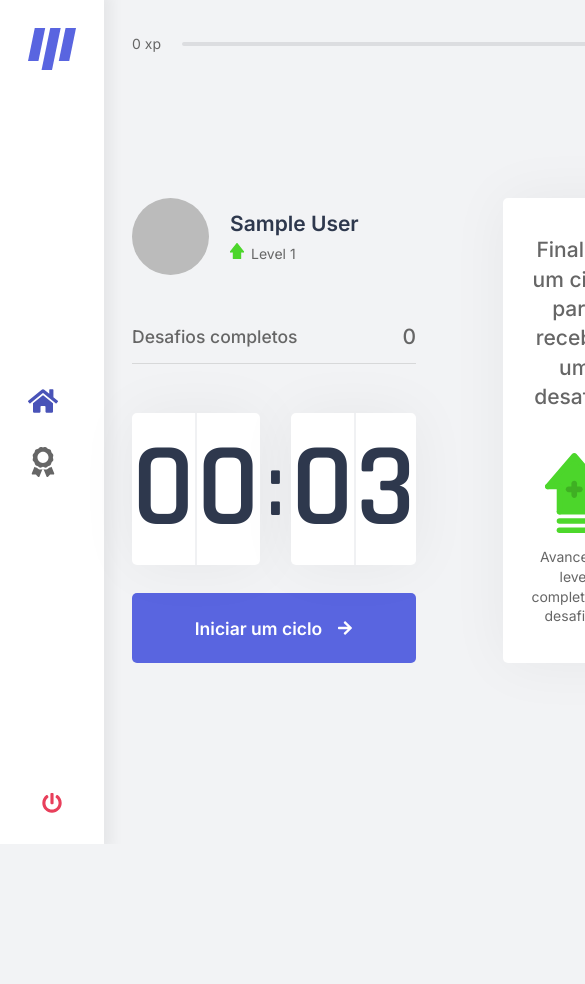
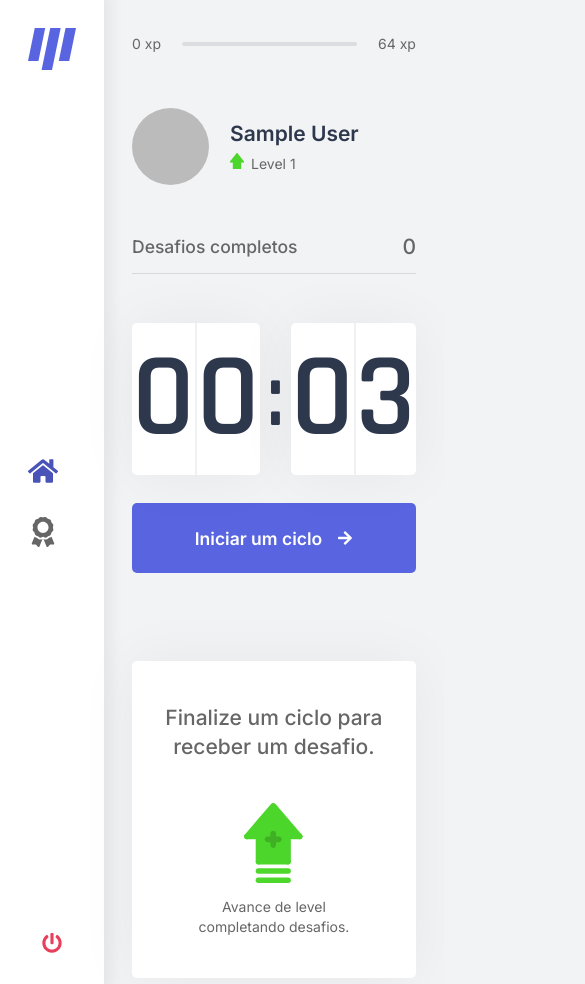
Before and after one commit to mathwcruz/move.it, a Next.js app: page / in a window 390 px wide. Shown: the top 984 px of the page, 585 px wide, since content can reach past the window. Before the commit the page ends 844 px from the top, so only its background shows below. Built offline with nearby package versions, Linux system fonts and the light colour scheme; no server answers; sample sign-in values are in the browser's storage.

Commit message:
style: adjusting layout for mobile version

```diff
--- a/src/styles/components/ChallengeBox.module.css
+++ b/src/styles/components/ChallengeBox.module.css
@@ -99,3 +99,9 @@
 .challengeActive footer button.challengeSucceededButton {
   background: var(--green);
 }
+
+@media (max-width: 850px) {
+  .challengeBoxContainer {
+    margin-bottom: 3rem;
+  }
+}
--- a/src/styles/components/LevelUpModal.module.css
+++ b/src/styles/components/LevelUpModal.module.css
@@ -51,4 +51,9 @@
   top: 0.5rem;
   background: transparent;
   border: 0;
+  transition: opacity 0.2s;
 }
+
+.levelUpModalContainer button img:hover {
+  opacity: 0.8;
+}
--- a/src/styles/components/Profile.module.css
+++ b/src/styles/components/Profile.module.css
@@ -27,3 +27,9 @@
 .profileContainer div p img {
   margin-right: 0.5rem;
 }
+
+@media (max-width: 850px) {
+  .profileContainer {
+    margin-top: 4rem;
+  }
+}
--- a/src/styles/components/SideBarNav.module.css
+++ b/src/styles/components/SideBarNav.module.css
@@ -33,3 +33,9 @@
 .sideBarNav button svg:hover {
   filter: brightness(0.85);
 }
+
+@media (max-width: 720px) {
+  .sideBarNav {
+    height: calc(100vh + 10rem);
+  }
+}
--- a/src/styles/pages/Home.module.css
+++ b/src/styles/pages/Home.module.css
@@ -18,3 +18,9 @@
   gap: 6.25rem;
   align-content: center;
 }
+
+@media (max-width: 850px) {
+  .container section {
+    grid-template-columns: 1fr;
+  }
+}
```
